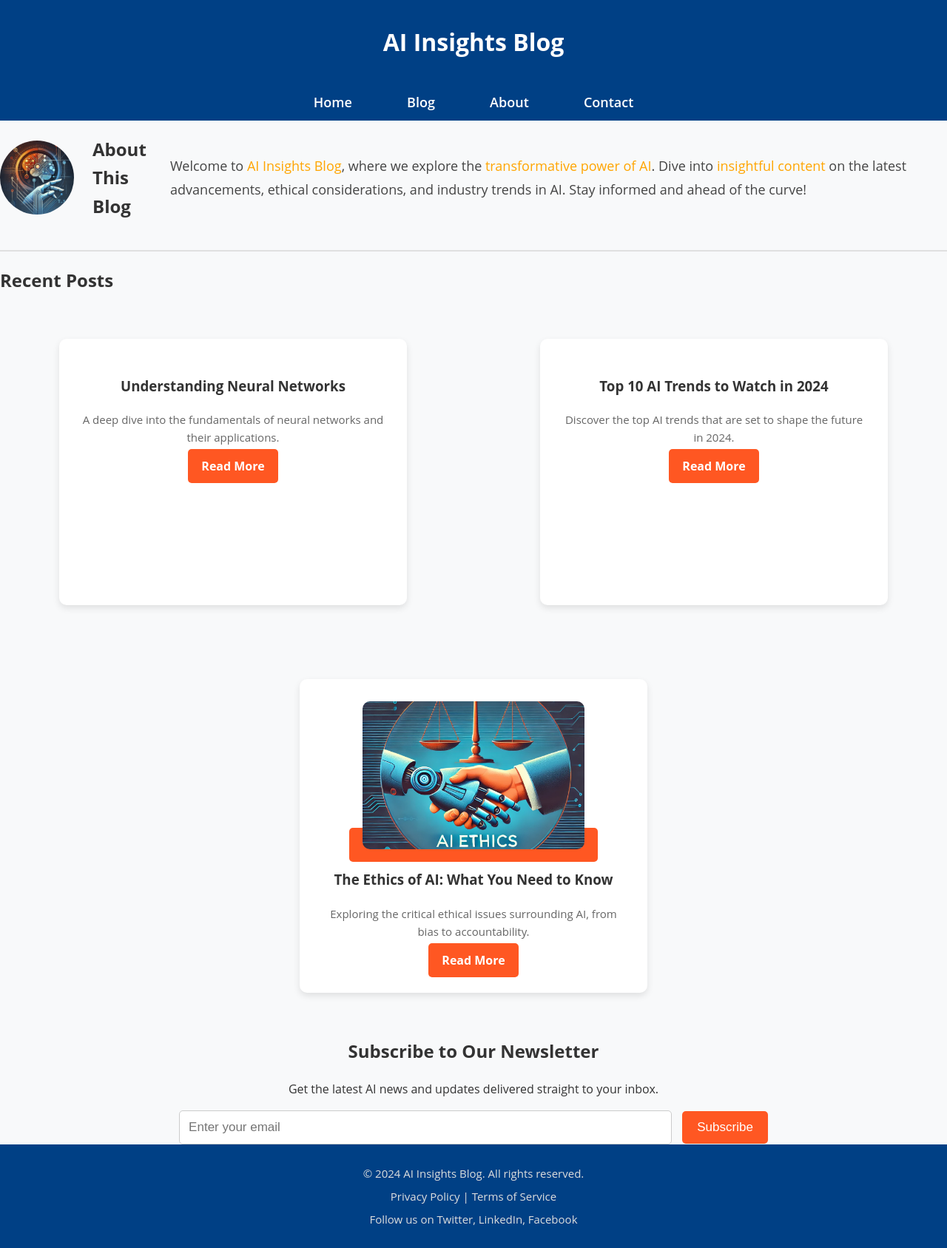
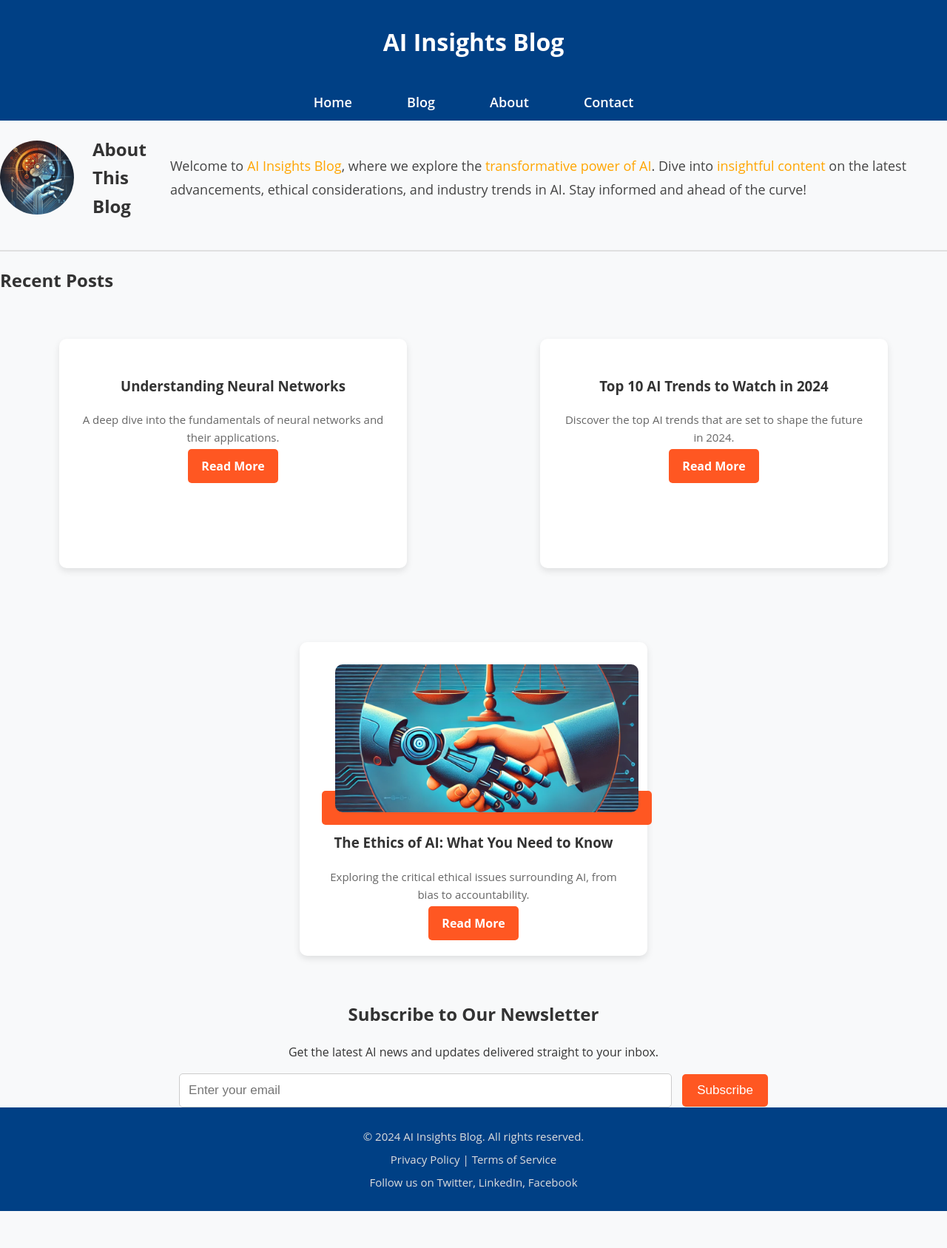
Before and after one commit to tomsonius/tomsonius.github.io, a Jekyll site: the page built from index.html, in a window 1280 px wide. Shown: the whole page at 74% size. Built offline with Jekyll 4.4.1, drawn with Linux system fonts in a browser that asks for light colours; after the commit the page ends 1637 px from its top, so only the background shows below that.

Commit message:
Update main.css

```diff
--- a/assets/css/main.css
+++ b/assets/css/main.css
@@ -6,6 +6,7 @@ body {
     line-height: 1.6;
     background-color: #f8f9fa;
     color: #333;
+    max-width: 100%; /* Prevent any horizontal scrolling */
     overflow-x: hidden; /* Prevent horizontal scrolling */
 }
 
@@ -106,8 +107,8 @@ nav ul li a:hover {
 
 .post-grid {
     display: flex;
+    gap: 20px;
     justify-content: space-between;
-    gap: 20px;
     flex-wrap: wrap;
 }
 
@@ -117,16 +118,16 @@ nav ul li a:hover {
     border-radius: 10px;
     box-shadow: 0 4px 10px rgba(0, 0, 0, 0.1);
     transition: transform 0.3s ease, box-shadow 0.3s ease;
-    width: 32%; /* Take up equal space to fit 3 posts in a row */
+    width: 32%; /* Three posts per row */
+    min-height: 250px; /* Ensure consistent post height */
     text-align: center;
-    min-height: 300px; /* Ensure consistent post height */
 }
 
 .post img {
     width: 100%;
-    max-width: 300px;
+    max-width: 100%;
     height: 200px; /* Ensure consistent image height */
-    object-fit: cover; /* Cover the entire space */
+    object-fit: cover;
     border-radius: 10px;
     transition: transform 0.3s ease;
 }
@@ -136,7 +137,7 @@ nav ul li a:hover {
     font-size: 22px;
     margin: 15px 0;
     color: #004085;  /* Keep them blue */
-    text-align: center; /* Center them if needed */
+    text-align: center; /* Center them */
 }
 
 .post p {
```
